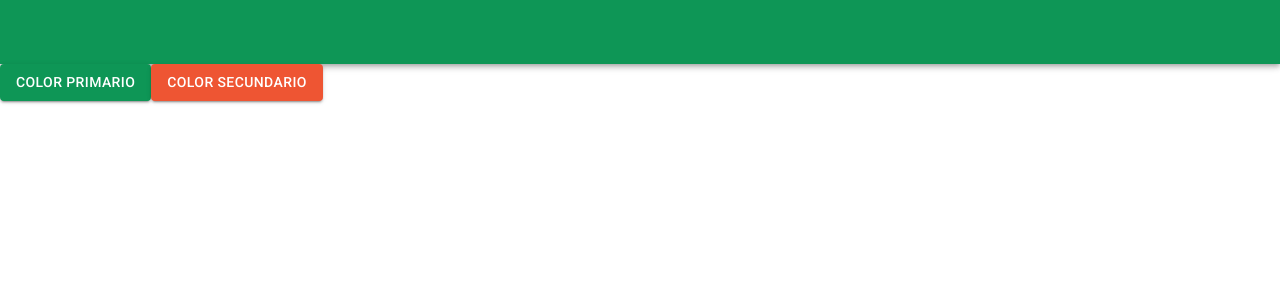
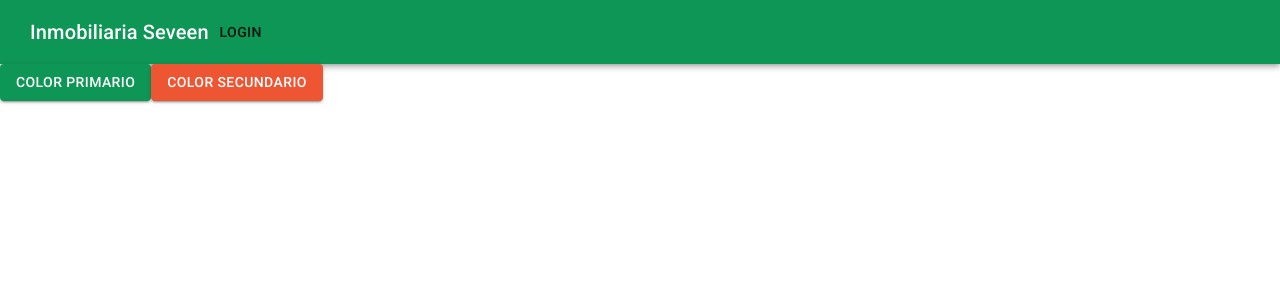
Before and after one commit to StyvenSoft/gestion-inmobiliaria, a React (Create React App) app: page / in a window 1280 px wide. Shown: the top 300 px of the page. Built offline with nearby package versions, Linux system fonts and the light colour scheme.

Commit message:
Create Bar session layout example login

```diff
--- a/src/App.js
+++ b/src/App.js
@@ -3,7 +3,7 @@ import './App.css';
 import ListImmovables from './components/views/ListImmovables';
 import AppNavbar from './components/layout/AppNavbar';
 import { BrowserRouter as Router, Switch, Route } from 'react-router-dom';
-import MuiThemeProvider from '@material-ui/core/styles/MuiThemeProvider';
+import { ThemeProvider as MuiThemeProvider } from '@material-ui/core/styles';
 import theme from './theme/theme';
 import Grid from '@material-ui/core/Grid';
 
--- a/src/components/layout/AppNavbar.js
+++ b/src/components/layout/AppNavbar.js
@@ -1,13 +1,13 @@
 import React, { Component } from 'react';
 import  AppBar  from "@material-ui/core/AppBar";
-import Toolbar from '@material-ui/core/Toolbar';
+import BarSession from './bar/BarSession';
 
 export default class AppNavbar extends Component {
     render() {
         return (
             <div>
                 <AppBar position="static">
-                    <Toolbar></Toolbar>
+                    <BarSession />
                 </AppBar>
             </div>
         )
--- /dev/null
+++ b/src/components/layout/bar/BarSession.js
@@ -0,0 +1,32 @@
+import React, { Component } from 'react'
+import { Toolbar, Typography, Button } from '@material-ui/core';
+import { withStyles } from '@material-ui/styles';
+
+const styles = theme =>({
+    sectionDesktop : {
+        display : "none",
+        [theme.breakpoints.up("md")] : {
+            display : "flex"
+        }
+    }
+});
+
+class BarSession extends Component {
+    render() {
+
+        const { classes } = this.props;
+
+        return (
+            <div>
+                <Toolbar>
+                    <Typography variant="h6">Inmobiliaria Seveen</Typography>
+                    <div className={classes.sectionDesktop}>
+                        <Button>Login</Button>
+                    </div>
+                </Toolbar>
+            </div>
+        )
+    }
+}
+
+export default withStyles(styles)(BarSession);
```
